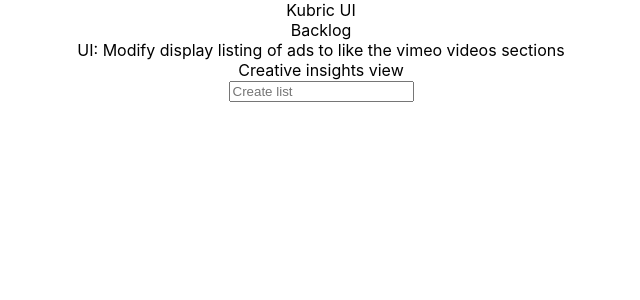
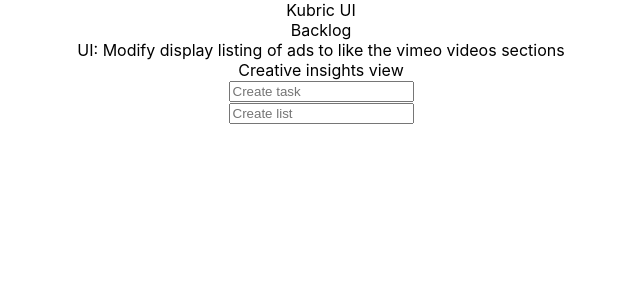
Before and after one commit to bendtherules/demo-trello-app, a React (Create React App) app: page / in a window 1280 px wide. Shown: the top 300 px of the page, without its empty margins (319-959 px from the left). Built offline with nearby package versions, Linux system fonts and the light colour scheme.

Commit message:
Add newTaskcardPrompt to create new task

```diff
--- /dev/null
+++ b/src/features/TaskCard/NewTaskCardPrompt.js
@@ -0,0 +1,29 @@
+import React, { useState } from "react";
+import { useDispatch } from "react-redux";
+import { createTask } from "../../storeSlices/boardSlice";
+
+import styles from "./TaskCard.module.css";
+
+export function NewTaskCardPrompt({ listID }) {
+  const dispatch = useDispatch();
+
+  const [newCardText, setNewCardText] = useState("");
+
+  return (
+    <div className={styles.listContainer}>
+      <input
+        type="text"
+        placeholder="Create task"
+        value={newCardText}
+        onChange={e => setNewCardText(e.target.value)}
+        onKeyPress={e => {
+          if (newCardText.trim().length > 0 && e.key === "Enter") {
+            dispatch(createTask({ text: newCardText, listID }));
+
+            setNewCardText("");
+          }
+        }}
+      ></input>
+    </div>
+  );
+}
--- a/src/features/TaskList/TaskList.js
+++ b/src/features/TaskList/TaskList.js
@@ -4,6 +4,7 @@
 import { createList } from "../../storeSlices/boardSlice";
 
 import { TaskCard } from "../TaskCard/TaskCard";
+import { NewTaskCardPrompt } from "../TaskCard/NewTaskCardPrompt";
 
 import styles from "./TaskList.module.css";
 
@@ -14,10 +15,10 @@
     <div className={styles.listContainer}>
       <div className={styles.listName}>{listData.name}</div>
       <div className={styles.cardsContainer}>
-        {/* Refactor to card component */}
         {listData.cards.map(cardData => (
           <TaskCard key={cardData.id} cardData={cardData} />
         ))}
+        <NewTaskCardPrompt listID={listData.id} />
       </div>
     </div>
   );
--- a/src/storeSlices/boardSlice.js
+++ b/src/storeSlices/boardSlice.js
@@ -48,10 +48,20 @@
         name,
         cards: []
       });
+    },
+
+    createTask: (state, action) => {
+      const { text: cardText, listID: parentListID } = action.payload;
+
+      const parentList = state.lists.find(({ id }) => id === parentListID);
+      parentList.cards.push({
+        id: `Card #${generateID()}`,
+        text: cardText
+      });
     }
   }
 });
 
-export const { createList } = slice.actions;
+export const { createList, createTask } = slice.actions;
 
 export default slice.reducer;
```
